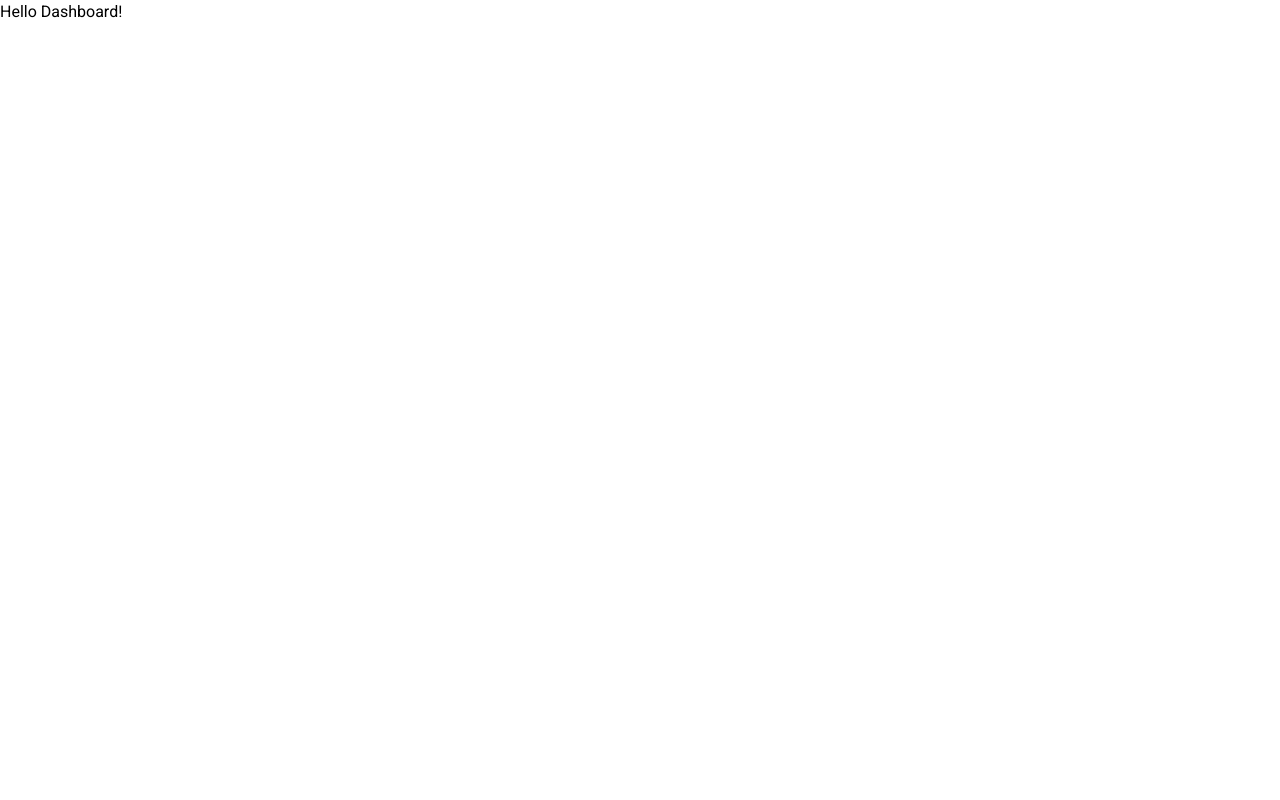
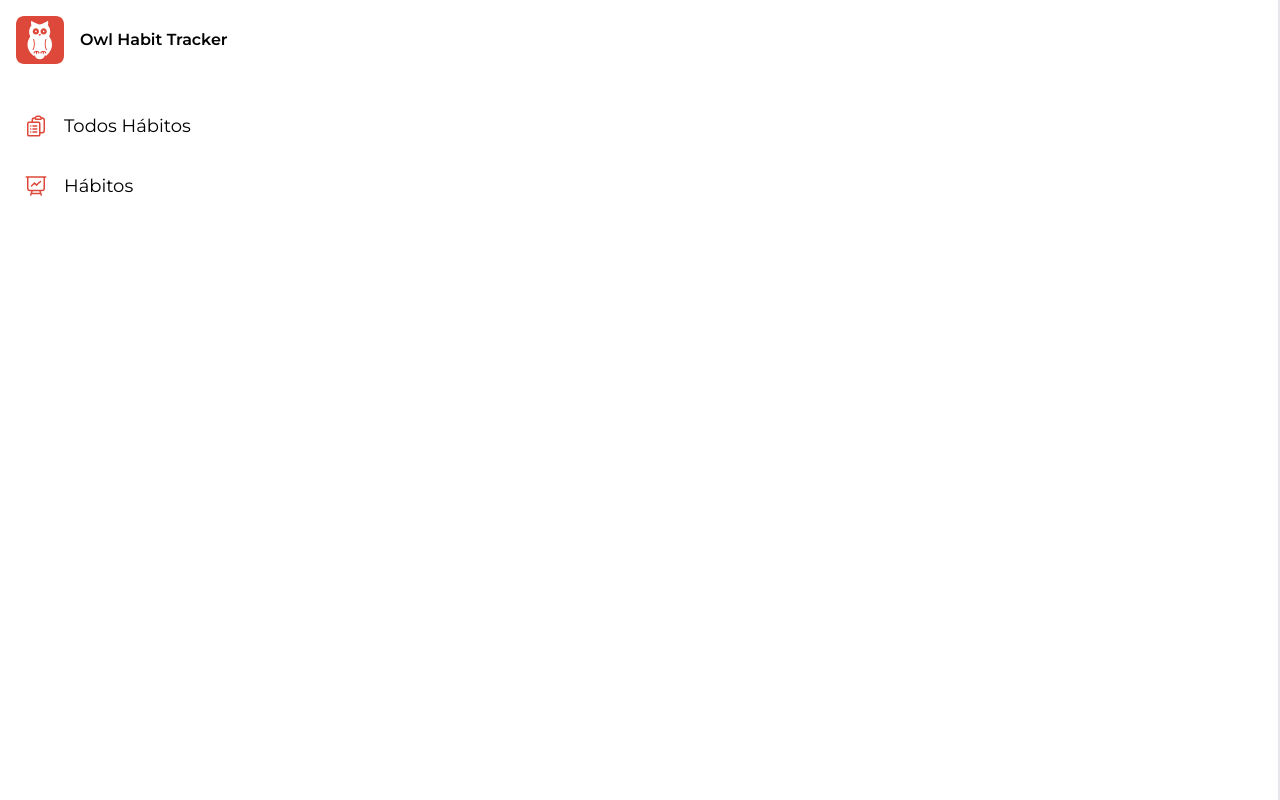
Before and after one commit to jspereiramoura/habit-tracker-project, a Next.js app: page /dashboard in a window 1280 px wide. Built offline with nearby package versions, Linux system fonts and the light colour scheme.

Commit message:
feat: add sidebar component with navigation and icons

```diff
--- /dev/null
+++ b/src/app/_components/icons/CloseIcon.tsx
@@ -0,0 +1,18 @@
+export default function CloseIcon({ className }: { className?: string }) {
+  return (
+    <svg
+      xmlns="http://www.w3.org/2000/svg"
+      fill="none"
+      viewBox="0 0 24 24"
+      strokeWidth={1.5}
+      stroke="currentColor"
+      className={className ?? "size-6"}
+    >
+      <path
+        strokeLinecap="round"
+        strokeLinejoin="round"
+        d="M6 18 18 6M6 6l12 12"
+      />
+    </svg>
+  );
+}
--- /dev/null
+++ b/src/app/_components/icons/ListIcon.tsx
@@ -0,0 +1,18 @@
+export default function ListIcon({ className }: { className?: string }) {
+  return (
+    <svg
+      xmlns="http://www.w3.org/2000/svg"
+      fill="none"
+      viewBox="0 0 24 24"
+      strokeWidth="1.5"
+      stroke="currentColor"
+      className={className ?? "size-6"}
+    >
+      <path
+        strokeLinecap="round"
+        strokeLinejoin="round"
+        d="M9 12h3.75M9 15h3.75M9 18h3.75m3 .75H18a2.25 2.25 0 0 0 2.25-2.25V6.108c0-1.135-.845-2.098-1.976-2.192a48.424 48.424 0 0 0-1.123-.08m-5.801 0c-.065.21-.1.433-.1.664 0 .414.336.75.75.75h4.5a.75.75 0 0 0 .75-.75 2.25 2.25 0 0 0-.1-.664m-5.8 0A2.251 2.251 0 0 1 13.5 2.25H15c1.012 0 1.867.668 2.15 1.586m-5.8 0c-.376.023-.75.05-1.124.08C9.095 4.01 8.25 4.973 8.25 6.108V8.25m0 0H4.875c-.621 0-1.125.504-1.125 1.125v11.25c0 .621.504 1.125 1.125 1.125h9.75c.621 0 1.125-.504 1.125-1.125V9.375c0-.621-.504-1.125-1.125-1.125H8.25ZM6.75 12h.008v.008H6.75V12Zm0 3h.008v.008H6.75V15Zm0 3h.008v.008H6.75V18Z"
+      />
+    </svg>
+  );
+}
--- /dev/null
+++ b/src/app/_components/icons/SidebarIcon.tsx
@@ -0,0 +1,26 @@
+export default function SidebarIcon({ className }: { className?: string }) {
+  return (
+    <svg
+      width="48"
+      height="48"
+      viewBox="0 0 48 48"
+      fill="none"
+      className={className ?? "size-6"}
+    >
+      <rect
+        x="1"
+        y="1"
+        width="46"
+        height="46"
+        rx="7"
+        stroke="white"
+        strokeWidth="4"
+      />
+      <path
+        d="M8 1H17V47H8C4.13401 47 1 43.866 1 40V8C1 4.13401 4.13401 1 8 1Z"
+        stroke="white"
+        strokeWidth="4"
+      />
+    </svg>
+  );
+}
--- /dev/null
+++ b/src/app/_components/icons/StackIcon.tsx
@@ -0,0 +1,18 @@
+export default function StackIcon({ className }: { className?: string }) {
+  return (
+    <svg
+      xmlns="http://www.w3.org/2000/svg"
+      fill="none"
+      viewBox="0 0 24 24"
+      strokeWidth={1.5}
+      stroke="currentColor"
+      className={className ?? "size-6"}
+    >
+      <path
+        strokeLinecap="round"
+        strokeLinejoin="round"
+        d="M6.429 9.75 2.25 12l4.179 2.25m0-4.5 5.571 3 5.571-3m-11.142 0L2.25 7.5 12 2.25l9.75 5.25-4.179 2.25m0 0L21.75 12l-4.179 2.25m0 0 4.179 2.25L12 21.75 2.25 16.5l4.179-2.25m11.142 0-5.571 3-5.571-3"
+      />
+    </svg>
+  );
+}
--- /dev/null
+++ b/src/app/_components/icons/StatisticsIcon.tsx
@@ -0,0 +1,18 @@
+export default function StatisticsIcon({ className }: { className?: string }) {
+  return (
+    <svg
+      xmlns="http://www.w3.org/2000/svg"
+      fill="none"
+      viewBox="0 0 24 24"
+      strokeWidth="1.5"
+      stroke="currentColor"
+      className={className ?? "size-6"}
+    >
+      <path
+        strokeLinecap="round"
+        strokeLinejoin="round"
+        d="M3.75 3v11.25A2.25 2.25 0 0 0 6 16.5h2.25M3.75 3h-1.5m1.5 0h16.5m0 0h1.5m-1.5 0v11.25A2.25 2.25 0 0 1 18 16.5h-2.25m-7.5 0h7.5m-7.5 0-1 3m8.5-3 1 3m0 0 .5 1.5m-.5-1.5h-9.5m0 0-.5 1.5m.75-9 3-3 2.148 2.148A12.061 12.061 0 0 1 16.5 7.605"
+      />
+    </svg>
+  );
+}
--- /dev/null
+++ b/src/app/_components/sidebar/index.tsx
@@ -0,0 +1,100 @@
+"use client";
+import Link from "next/link";
+import { useState } from "react";
+import CloseIcon from "../icons/CloseIcon";
+import ListIcon from "../icons/ListIcon";
+import LogoIcon from "../icons/Logo";
+import SidebarIcon from "../icons/SidebarIcon";
+import StatisticsIcon from "../icons/StatisticsIcon";
+import checkIfIsMobile from "../../../utils/checkIfIsMobile";
+
+const navLinks: {
+  name: string;
+  href: string;
+  icon: React.ReactNode;
+}[] = [
+  {
+    name: "Todos Hábitos",
+    href: "/dashboard",
+    icon: <ListIcon />
+  },
+  {
+    name: "Hábitos",
+    href: "/dashboard/habits",
+    icon: <StatisticsIcon />
+  }
+];
+
+export default function Sidebar({ className }: { className?: string }) {
+  const isMobile = checkIfIsMobile();
+  const [isOpen, setIsOpen] = useState(false);
+
+  return (
+    <>
+      <div
+        data-testid="sidebar"
+        style={{ visibility: isOpen || !isMobile ? "visible" : "hidden" }}
+        className={`
+        ${className ?? ""}
+        relative flex h-dvh
+        w-dvw lg:w-[280]
+        lg:border-r-2
+        flex-col bg-white p-4
+    `}
+      >
+        <div className="flex items-center pr-8 relative">
+          <Link href="/dashboard" className="flex items-center gap-4">
+            <LogoIcon />
+            <h1 className="font-montserrat font-semibold ">
+              Owl Habit Tracker
+            </h1>
+          </Link>
+          {isMobile && (
+            <button
+              onClick={() => setIsOpen(false)}
+              className="absolute right-0"
+              aria-label="Fechar sidebar"
+            >
+              <CloseIcon />
+            </button>
+          )}
+        </div>
+        <nav className="mt-8">
+          <ul>
+            {navLinks.map(link => (
+              <li key={link.name} className="py-2">
+                <Link
+                  href={link.href}
+                  className={`
+                      rounded-lg
+                      flex items-center gap-4
+                      font-montserrat
+                      ${isMobile ? "text-2xl" : "text-lg"}
+                      ${isMobile ? "p-4" : "p-2"}
+                      hover:bg-gray-100
+                    `}
+                >
+                  <span className="text-primary">{link.icon}</span>
+                  {link.name}
+                </Link>
+              </li>
+            ))}
+          </ul>
+        </nav>
+      </div>
+      <button
+        className={`
+          ${isOpen ? "hidden" : ""}
+          lg:hidden size-12
+          flex items-center justify-center
+          bg-primary rounded-lg
+          fixed bottom-4 right-4
+        `}
+        onClick={() => setIsOpen(true)}
+        aria-label="Abrir sidebar"
+      >
+        <SidebarIcon />
+      </button>
+    </>
+  );
+}
--- /dev/null
+++ b/src/app/dashboard/layout.tsx
@@ -0,0 +1,26 @@
+import { Metadata } from "next";
+import Sidebar from "../_components/sidebar";
+
+export const metadata: Metadata = {
+  title: "Owl Dashboard",
+  description: "Acompanhe seus hábitos e alcance seus objetivos!",
+};
+
+export default function DashboardLayout({
+  children
+}: Readonly<{
+  children: React.ReactNode;
+}>) {
+  return (
+    <main className="
+      h-dvh w-dvw
+      flex flex-row
+      overflow-x-hidden
+    ">
+      <Sidebar className="flex-none" />
+      <div className="flex-grow">
+        {children}
+      </div>
+    </main>
+  );
+}
--- a/src/app/dashboard/page.tsx
+++ b/src/app/dashboard/page.tsx
@@ -1,7 +1,4 @@
-export default function Home() {
-  return (
-    <main>
-      <div>Hello Dashboard!</div>
-    </main>
-  );
+
+export default function DashboardPage({}) {
+  return <>dashboard</>;
 }
```
Also changed, not shown: 1 other file (tests, documents, lock files or other folders).
